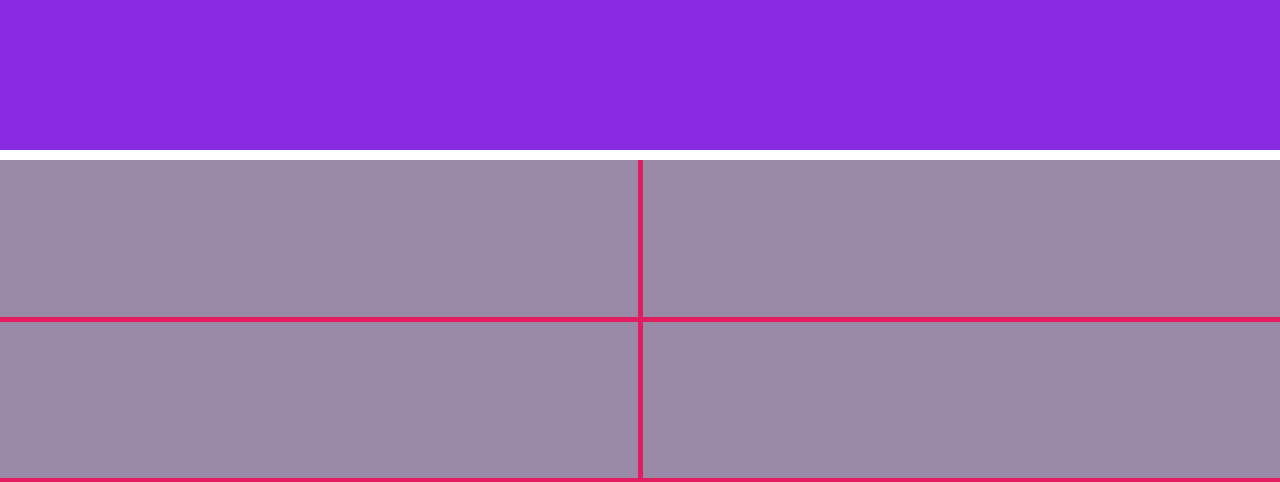
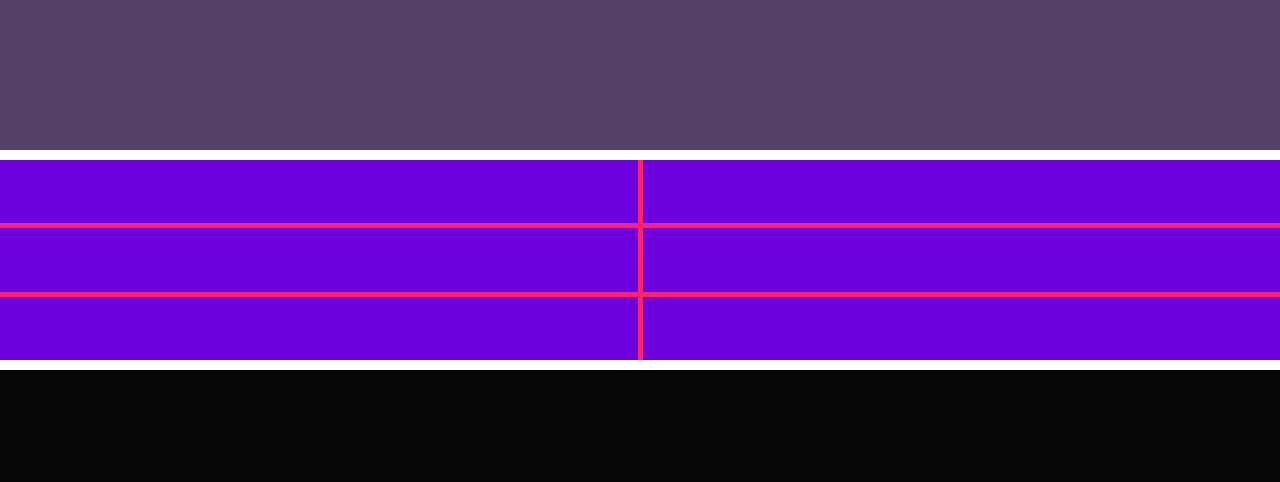
Before and after one commit to syedhammad618/css-grid-19-3-19, a website: page index.html in a window 1280 px wide. Shown: the top 482 px of the page. Drawn offline with Linux system fonts and the light colour scheme.

Commit message:
changes_complete

```diff
--- a/index.html
+++ b/index.html
@@ -23,6 +23,7 @@
       </main>
 
       <footer class="footer"></footer>
+      <h1>hello</h1>
     </div>
   </body>
 </html>
--- a/style.css
+++ b/style.css
@@ -1,5 +1,5 @@
 body{
-    padding: 0;
+    padding: 10;
     margin: 0;
     height: 100vh;
 }
@@ -13,10 +13,10 @@ body{
 }
 
 .header {
-  background: blueviolet;
+  background: rgb(84, 66, 102);
 }
 .main {
-  background: rgb(226, 29, 95);
+  background: rgb(255, 34, 111);
   display: grid;
   grid-template-columns: auto auto;
   grid-template-rows: auto auto ;
@@ -24,9 +24,9 @@ body{
 
 }
 .footer {
-  background: rgb(212, 221, 82);
+  background: rgb(7, 7, 7);
 }
 .section {
-  background: rgb(153, 139, 167);
+  background: rgb(110, 0, 221);
   grid-gap: 10px;
 }
```
